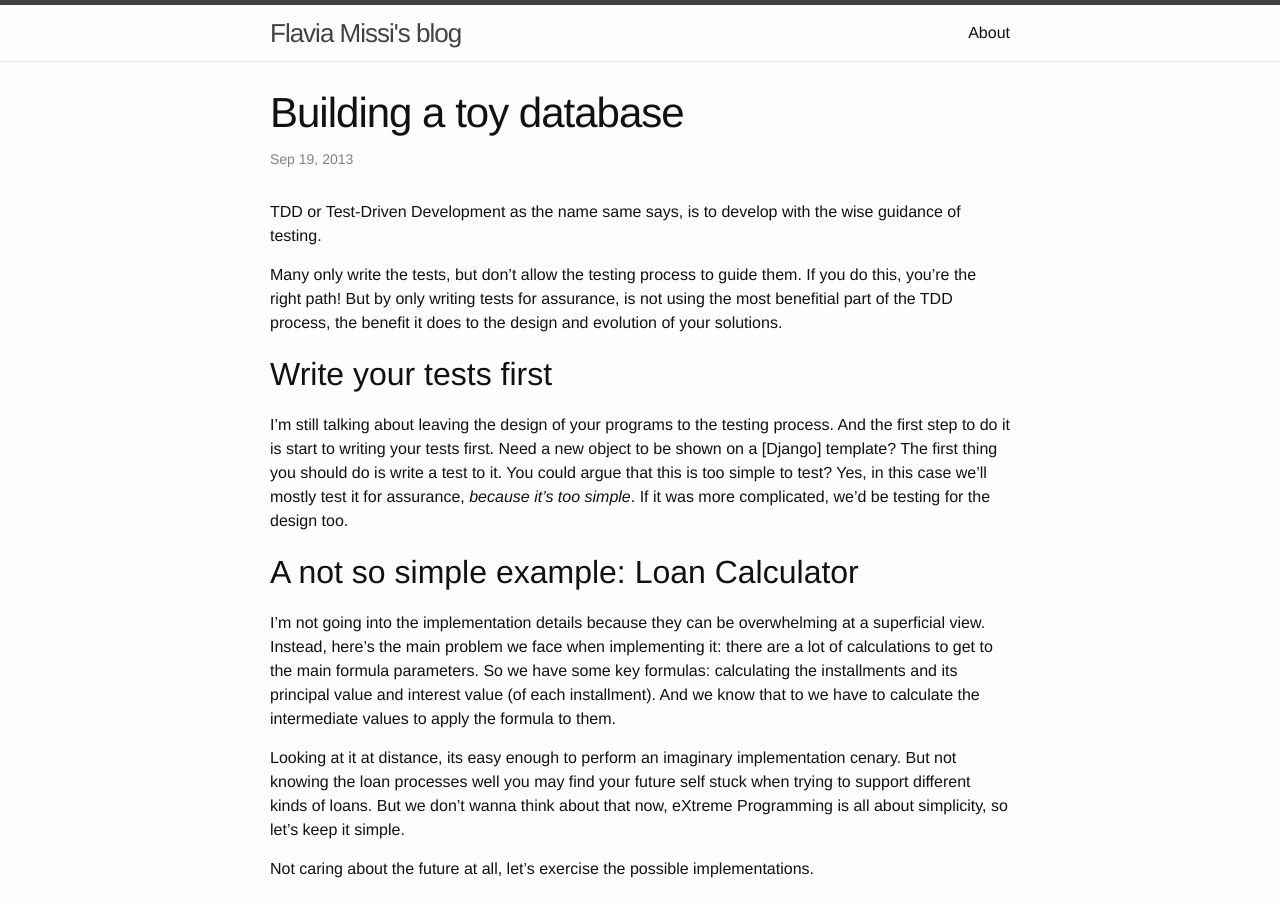
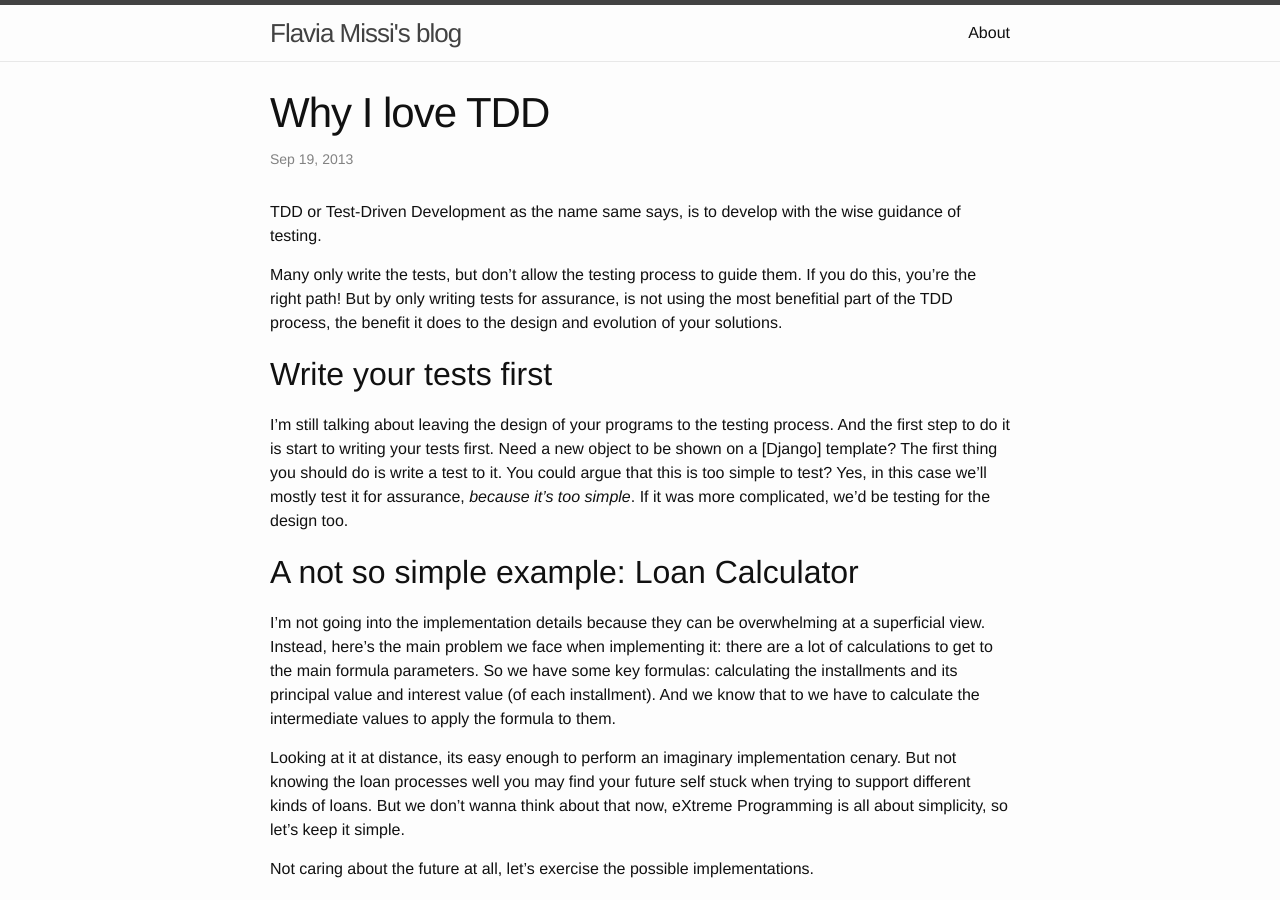
Before and after one commit to flavianmissi/flaviamissi.github.io, a Jekyll site: the page built from _posts/2015-04-03-why-i-love-tdd.markdown, in a window 1280 px wide and 900 px high. Built offline with Jekyll 4.4.1, drawn with Linux system fonts in a browser that asks for light colours.

Commit message:
fix post title

```diff
--- a/_posts/2015-04-03-why-i-love-tdd.markdown
+++ b/_posts/2015-04-03-why-i-love-tdd.markdown
@@ -1,6 +1,6 @@
 ---
 layout: post
-title:  "Building a toy database"
+title:  "Why I love TDD"
 date:   2013-9-19
 categories: TDD testing
 ---
```
